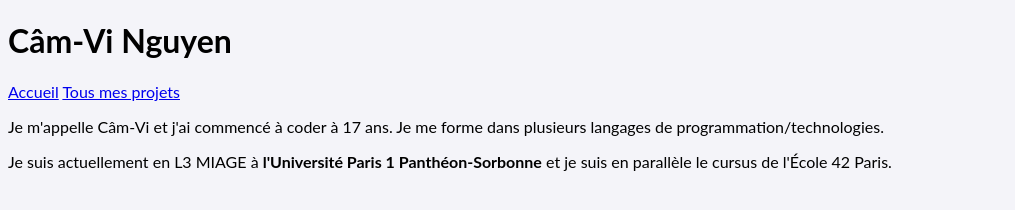
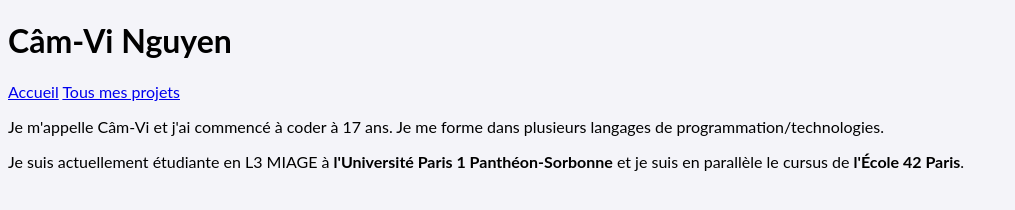
Before and after one commit to camviweb/camviweb.github.io, a plain HTML site: page index.html in a window 1280 px wide. Shown: the whole page, without its empty margins (0-1015 px from the left). Drawn offline with Linux system fonts and the light colour scheme.

Commit message:
Update index.html

```diff
--- a/index.html
+++ b/index.html
@@ -22,6 +22,6 @@
     <a href="index.html">Accueil</a>
     <a href="projet.html">Tous mes projets</a>
     <p>Je m'appelle Câm-Vi et j'ai commencé à coder à 17 ans. Je me forme dans plusieurs langages de programmation/technologies.</p>
-    <p>Je suis actuellement en L3 MIAGE à <strong>l'Université Paris 1 Panthéon-Sorbonne</strong> et je suis en parallèle le cursus de <strong></strong>l'École 42 Paris</strong>.</p>
+    <p>Je suis actuellement étudiante en L3 MIAGE à <strong>l'Université Paris 1 Panthéon-Sorbonne</strong> et je suis en parallèle le cursus de <strong>l'École 42 Paris</strong>.</p>
 </body>
 </html>
```
